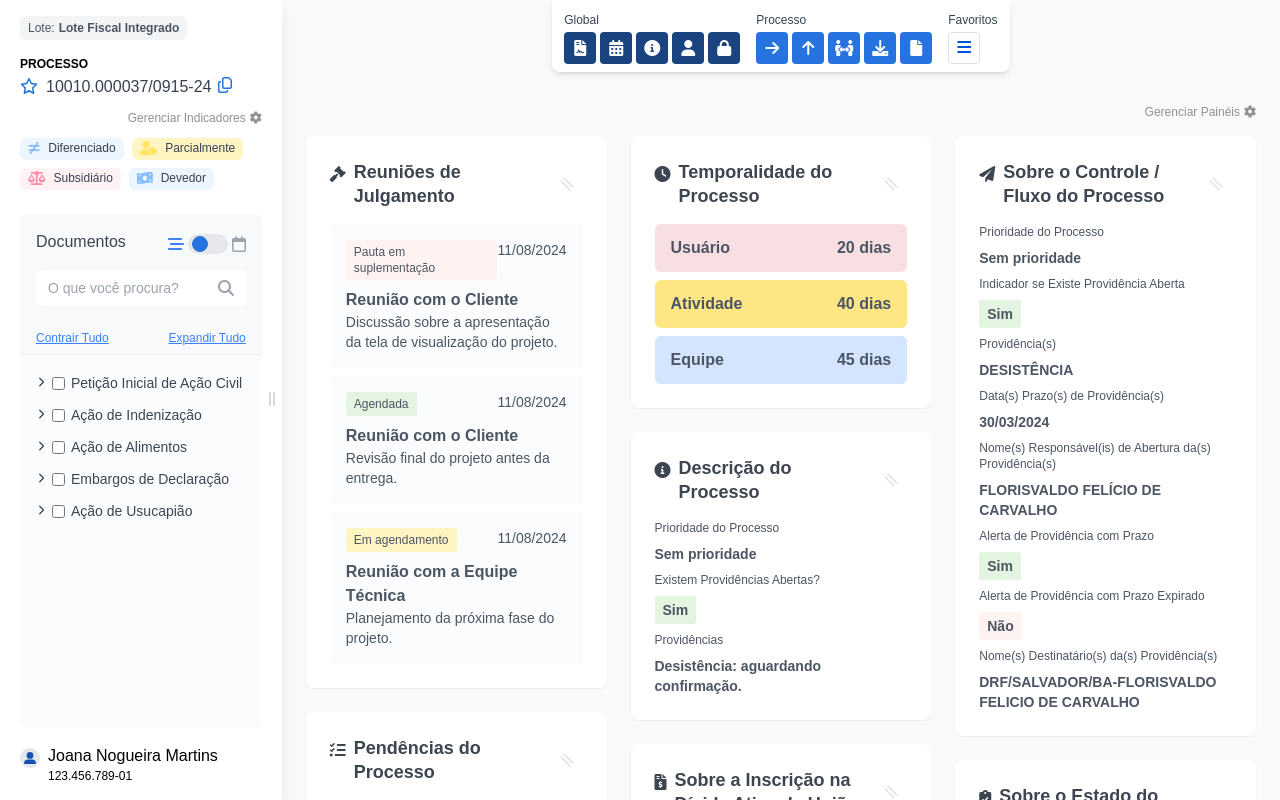
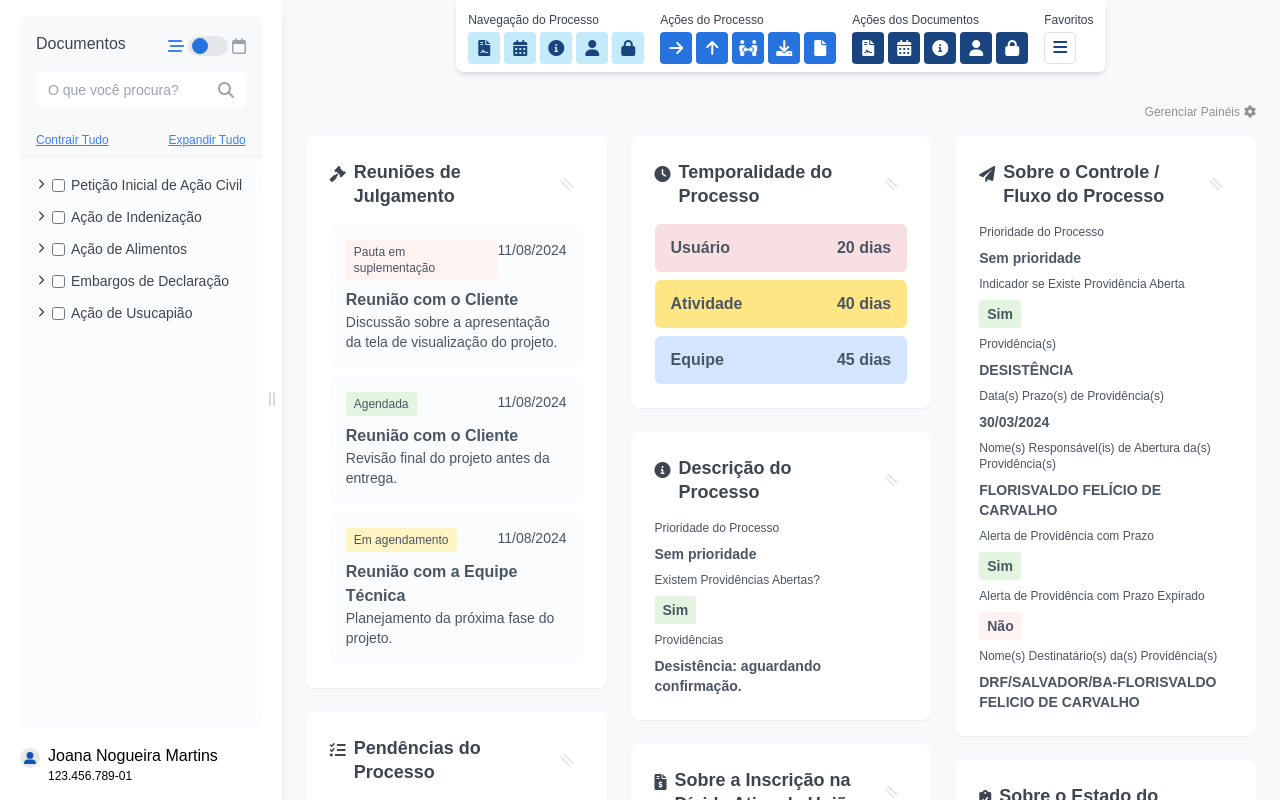
Before and after one commit to guilhermeteles/eprocesso, a React (Vite) app: page / in a window 1280 px wide. Built offline with nearby package versions, Linux system fonts and the light colour scheme.

Commit message:
missing nav adjust

```diff
--- a/src/components/Aside.jsx
+++ b/src/components/Aside.jsx
@@ -76,7 +76,7 @@ const Aside = () => {
       style={{ width }}
       className="bg-white shadow-lg py-4 px-5 flex flex-col h-screen relative"
     >
-      <span className="inline-flex items-center rounded-md bg-gray-100 px-2 py-1 text-xs font-medium text-gray-600 mr-auto">
+      {/* <span className="inline-flex items-center rounded-md bg-gray-100 px-2 py-1 text-xs font-medium text-gray-600 mr-auto">
         Lote:
         <a className="ms-1 font-semibold hover:underline" onClick={() => handleBatchClick('123')} href="#" >Lote Fiscal Integrado</a>
       </span>
@@ -137,7 +137,7 @@ const Aside = () => {
         ) : (
           <span className="text-gray-500 text-sm">Nenhum indicador selecionado</span>
         )}
-      </div>
+      </div> */}
 
       <DocumentsAside />
 
--- a/src/components/IconButton.jsx
+++ b/src/components/IconButton.jsx
@@ -34,7 +34,7 @@ export const IconButton = ({ icon, name, color, onClick, letter, textColor = '#F
       }}
     >
       <i className={icon} style={{ color: textColor }}></i>
-      <span  style={{ color: textColor }} className="text-sm">{letter}</span>
+      <span style={{ color: textColor }} className="text-sm">{letter}</span>
     </button>
   );
 };
@@ -49,7 +49,7 @@ IconButton.propTypes = {
 };
 
 
-export const OutlinedIconButton = ({ icon, name, onClick }) => {
+export const OutlinedIconButton = ({ icon, name, onClick, textColor = '#FFFFFF' }) => {
   const borderColor = '#DFE1E2'; // gray-50 in hex
   const iconColor = '#0050D8'; // blue-600 in hex
   const hoverBorderColor = darkenColor(borderColor, 5); // Darken by 5% for hover effect
@@ -78,7 +78,7 @@ export const OutlinedIconButton = ({ icon, name, onClick }) => {
         e.currentTarget.style.borderColor = hoverBorderColor; // Change back to hover border color on release
       }}
     >
-      <i className={icon} style={{ color: iconColor }}></i> {/* Icon color */}
+      <i className={icon} style={{ color: textColor }}></i> {/* Icon color */}
     </button>
   );
 };
@@ -87,4 +87,5 @@ OutlinedIconButton.propTypes = {
   icon: PropTypes.string.isRequired,
   name: PropTypes.string.isRequired,
   onClick: PropTypes.func,
+  textColor: PropTypes.string, // New textColor prop
 };
--- a/src/components/Nav.jsx
+++ b/src/components/Nav.jsx
@@ -29,7 +29,75 @@ const Nav = () => {
       <nav className="absolute self-center bg-white px-3 py-3 sm:pt-2 sm:py-0 shadow-md w-fit gap-0 sm:gap-4 flex sm:flex-row flex-col rounded-b-lg z-40">
         {/* Group 1 */}
         <div className="flex flex-col mb-2">
-          <label className="text-gray-700 text-xs my-1">Global</label>
+          <label className="text-gray-700 text-xs my-1">Navegação do Processo</label>
+          <div className="flex space-x-1">
+            <IconButton
+              icon="fa-solid fa-file-contract"
+              name="Home"
+              color="#C3EBFA"
+              textColor='#1A4480'
+            />
+            <IconButton
+              icon="fa-solid fa-calendar-days"
+              name="Profile"
+              color="#C3EBFA"
+              textColor='#1A4480'
+            />
+            <IconButton
+              icon="fa-solid fa-info-circle"
+              name="Settings"
+              color="#C3EBFA"
+              textColor='#1A4480'
+            />
+            <IconButton
+              icon="fa-solid fa-user"
+              name="Notifications"
+              color="#C3EBFA"
+              textColor='#1A4480'
+            />
+            <IconButton
+              icon="fa-solid fa-lock"
+              name="Messages"
+              color="#C3EBFA"
+              textColor='#1A4480'
+            />
+          </div>
+        </div>
+
+        {/* Group 2 */}
+        <div className="flex flex-col mb-2">
+          <label className="text-gray-700 text-xs my-1">Ações do Processo</label>
+          <div className="flex space-x-1">
+            <IconButton
+              icon="fa-solid fa-arrow-right"
+              name="Analytics"
+              color="#2672DE"
+            />
+            <IconButton
+              icon="fa-solid fa-arrow-up"
+              name="Reports"
+              color="#2672DE"
+            />
+            <IconButton
+              icon="fa-solid fa-people-arrows"
+              name="Tasks"
+              color="#2672DE"
+            />
+            <IconButton
+              icon="fa-solid fa-download"
+              name="Feedback"
+              color="#2672DE"
+            />
+            <IconButton
+              icon="fa-solid fa-file"
+              name="Help"
+              color="#2672DE"
+            />
+          </div>
+        </div>
+        {/* Group 3 */}
+        <div className="flex flex-col">
+        <label className="text-gray-700 text-xs my-1">Ações dos Documentos</label>
           <div className="flex space-x-1">
             <IconButton
               icon="fa-solid fa-file-contract"
@@ -59,39 +127,7 @@ const Nav = () => {
           </div>
         </div>
 
-        {/* Group 2 */}
-        <div className="flex flex-col mb-2">
-          <label className="text-gray-700 text-xs my-1">Processo</label>
-          <div className="flex space-x-1">
-            <IconButton
-              icon="fa-solid fa-arrow-right"
-              name="Analytics"
-              color="#2672DE"
-            />
-            <IconButton
-              icon="fa-solid fa-arrow-up"
-              name="Reports"
-              color="#2672DE"
-            />
-            <IconButton
-              icon="fa-solid fa-people-arrows"
-              name="Tasks"
-              color="#2672DE"
-            />
-            <IconButton
-              icon="fa-solid fa-download"
-              name="Feedback"
-              color="#2672DE"
-            />
-            <IconButton
-              icon="fa-solid fa-file"
-              name="Help"
-              color="#2672DE"
-            />
-          </div>
-        </div>
-
-        {/* Group 3 - Overlay Menu Trigger */}
+        {/* Group 4 - Overlay Menu Trigger */}
         <div className="flex flex-col">
           <label className="text-gray-700 text-xs my-1">Favoritos</label>
           <div className="flex space-x-1">
@@ -108,6 +144,7 @@ const Nav = () => {
               icon="fa-solid fa-bars"
               name="Profile"
               onClick={toggleMenu}
+              textColor='#1A4480'
             />
           </div>
         </div>
--- /dev/null
+++ b/src/components/PendenciaDoProcesso.jsx
@@ -0,0 +1,22 @@
+export default function PendenciaDoProcesso() {
+    return (
+        <>
+            <div className="break-words flex flex-col gap-2">
+                <div className="break-words bg-[#FBFCFD] p-4 rounded-md">
+                    <div className="break-words text-xs bg-[#FFF3F2] px-2 py-1 rounded-sm w-fit">Ciência Pendente</div>
+                    <div className="break-words mt-2">
+                        <div className="break-words font-bold">Nome da Pendência de Ciência</div>
+                        <div className="break-words text-sm">Aguardando resposta do usuário.</div>
+                    </div>
+                </div>
+                <div className="break-words bg-[#FBFCFD] p-4 rounded-md">
+                    <div className="break-words text-xs bg-[#FFF5C2] px-2 py-1 rounded-sm w-fit">Manifestação Pendente</div>
+                    <div className="break-words mt-2">
+                        <div className="break-words font-bold">Nome da Pendência de Manifestação</div>
+                        <div className="break-words text-sm">Resposta do cliente ainda não recebida.</div>
+                    </div>
+                </div>
+            </div>
+        </>
+    )
+}
--- a/src/components/indicatorsData.js
+++ b/src/components/indicatorsData.js
@@ -1,19 +1,18 @@
 import {
-    faNotEqual,
-    faUserTag,
-    faBalanceScale,
-    faMoneyBillWave,
-    faUserInjured,
-    faUserPlus,
-    faLaptop,
-    faThList,
-    faCoins,
+    faPerson,
+    faHandshake,
+    faSackDollar,
+    faWheelchair,
+    faPersonCane,
+    faDatabase,
+    faNoteSticky,
+    faChartSimple,
     faLink,
+    faLock,
     faKey,
-    faEdit,
-    faListOl,
-    faUserSecret,
-    faStickyNote,
+    faFileArrowUp,
+    faDollarSign,
+    faMagnifyingGlassMinus,
   } from '@fortawesome/free-solid-svg-icons';
 
   export const groupsData = [
@@ -21,27 +20,27 @@ import {
       title: "Indicadores do Interessado",
       color: "#92D9BB",
       items: [
-        { id: 1, color:"#EDF5FF", icon: faNotEqual, title: "Contribuinte Diferenciado", status:"Diferenciado" },
-        { id: 2, color:"#FFF5C2", icon: faUserTag, title: "Contribuinte Especial", status:"Parcialmente" },
-        { id: 3, color:"#FFF2F5", icon: faBalanceScale, title: "Existe Responsável Solidário/Subsidiário", status:"Subsidiário" },
-        { id: 4, color:"#EDF5FF", icon: faMoneyBillWave, title: "Grande Devedor", status:"Devedor" },
-        { id: 5, color:"#FFF5C2", icon: faUserInjured, title: "Prioridade por Moléstia Grave ou Deficiência", status:"Sem prioridade" },
-        { id: 6, color:"#FFF2F5", icon: faUserPlus, title: "Prioridade Baseada no Estatuto do Idoso", status:"Idoso" },
+        { id: 1, color:"#EDF5FF", icon: faPerson, title: "Contribuinte Diferenciado", status:"Diferenciado" },
+        { id: 2, color:"#FFF5C2", icon: faPerson, title: "Contribuinte Especial", status:"Parcialmente" },
+        { id: 3, color:"#FFF2F5", icon: faHandshake, title: "Existe Responsável Solidário/Subsidiário", status:"Subsidiário" },
+        { id: 4, color:"#EDF5FF", icon: faSackDollar, title: "Grande Devedor", status:"Devedor" },
+        { id: 5, color:"#FFF5C2", icon: faWheelchair, title: "Prioridade por Moléstia Grave ou Deficiência", status:"Sem prioridade" },
+        { id: 6, color:"#FFF2F5", icon: faPersonCane, title: "Prioridade Baseada no Estatuto do Idoso", status:"Idoso" },
       ],
     },
     {
       title: "Indicadores do Processo",
       color: "#92D9BB",
       items: [
-        { id: 7, color:"#EDF5FF", icon: faLaptop, title: "Cadastro Efetivado no SIEF Processos", status:"SIEF" },
-        { id: 8, color:"#FFF5C2", icon: faThList, title: "Contencioso de Baixa Complexidade", status:"Alta complexidade" },
-        { id: 9, color:"#FFF2F5", icon: faCoins, title: "Contencioso de Pequeno Valor", status:"Baixo valor" },
+        { id: 7, color:"#EDF5FF", icon: faDatabase, title: "Cadastro Efetivado no SIEF Processos", status:"SIEF" },
+        { id: 8, color:"#FFF5C2", icon: faMagnifyingGlassMinus, title: "Contencioso de Baixa Complexidade", status:"Alta complexidade" },
+        { id: 9, color:"#FFF2F5", icon: faDollarSign, title: "Contencioso de Pequeno Valor", status:"Baixo valor" },
         { id: 10, color:"#EDF5FF", icon: faLink, title: "Juntado ou Vinculado", status:"Juntado" },
-        { id: 11, color:"#FFF5C2", icon: faKey, title: "Nível de Sigilo", status:"Alto sigilo" },
-        { id: 12, color:"#FFF2F5", icon: faEdit, title: "Nota de Processo", status:"Sem nota" },
-        { id: 13, color:"#EDF5FF", icon: faListOl, title: "Prioridade do Processo", status:"Baixa" },
-        { id: 14, color:"#FFF5C2", icon: faUserSecret, title: "Segredo de Justiça", status:"Confidencial" },
-        { id: 15, color:"#FFF2F5", icon: faStickyNote, title: "SJD Pendente", status:"Sem pendências" },
+        { id: 11, color:"#FFF5C2", icon: faLock, title: "Nível de Sigilo", status:"Alto sigilo" },
+        { id: 12, color:"#FFF2F5", icon: faNoteSticky, title: "Nota de Processo", status:"Sem nota" },
+        { id: 13, color:"#EDF5FF", icon: faChartSimple, title: "Prioridade do Processo", status:"Baixa" },
+        { id: 14, color:"#FFF5C2", icon: faKey, title: "Segredo de Justiça", status:"Confidencial" },
+        { id: 15, color:"#FFF2F5", icon: faFileArrowUp, title: "SJD Pendente", status:"Sem pendências" },
       ],
     },
   ];
```
